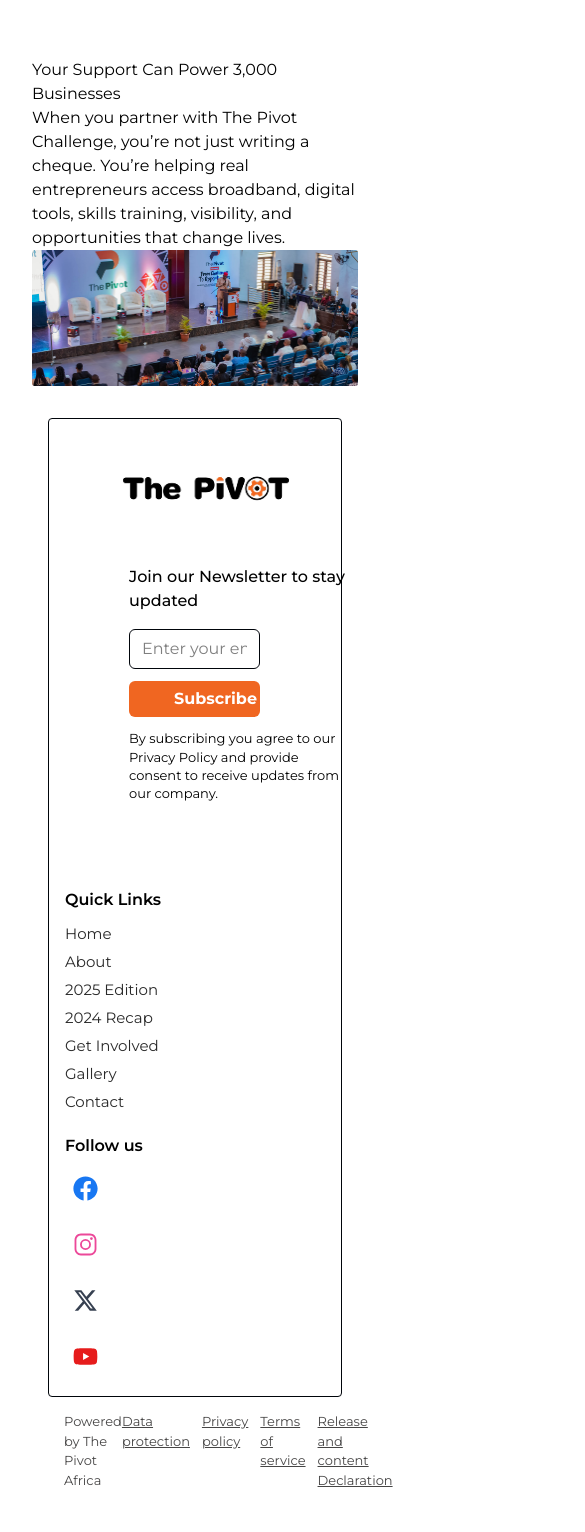
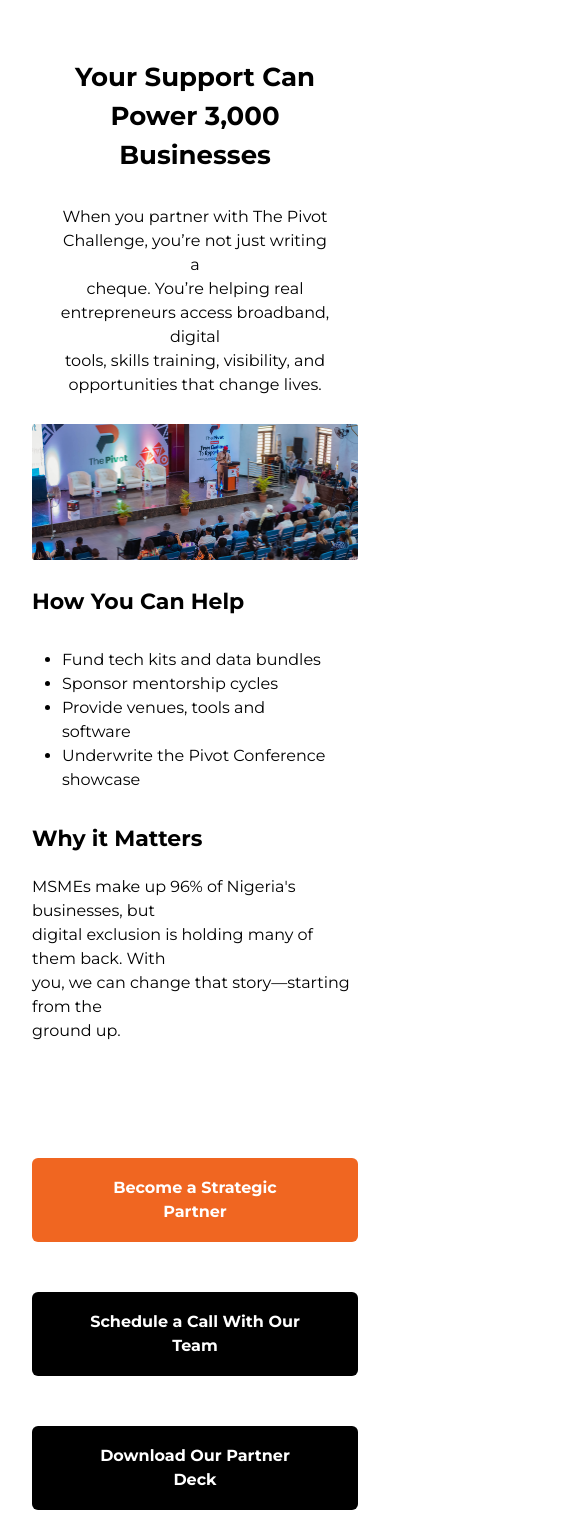
Before and after one commit to pivotweb/Pivot-frontend, a React (Vite) app: page / in a window 390 px wide. Shown: the part 4560-6092 px from the top of the page, 585 px wide, since content can reach past the window. Built offline with nearby package versions, Linux system fonts and the light colour scheme.

Commit message:
feat/Worked on the support part

```diff
--- a/src/components/Footer/Footer.css
+++ b/src/components/Footer/Footer.css
@@ -1,12 +1,15 @@
 .footer-container {
-  padding: 48px 32px;
+  /* padding: 48px 32px; */
   font-family: 'Montserrat', sans-serif;
   background-color: #fff;
+  margin: 0;
+  width: 1279px;
+  /* padding: 0; */
 }
 
 .footer-context {
-  max-width: 1200px;
-  margin: 0 auto;
+  max-width: 1279px;
+  /* margin: 0 auto; */
 }
 
 .sctt1 {
@@ -85,7 +88,7 @@
 }
 
 .Subscribe-button:hover {
-  background-color: #e15b18;
+  background-color: #e89972;
 }
 
 .Subscribe-text {
@@ -158,7 +161,6 @@
   border-radius: 6px;
   text-decoration: none;
   color: white;
-  margin-bottom: 4px;
   transition: opacity 0.2s;
 }
 
@@ -168,29 +170,25 @@
 
 /* Social Media Colors */
 .footer-sct2 a[aria-label="Facebook"] {
-  color: #1877f2;
+  color: #000;
 }
 
 .footer-sct2 a[aria-label="Instagram"] {
-  color: #ec4899;
+  color: #000;
 }
 
 .footer-sct2 a[aria-label="X (Twitter)"] {
-  color: #374151;
+  color: #000;
 }
 
 .footer-sct2 a[aria-label="YouTube"] {
-  color: #e61c1c;
-}
-
-.x {
-    font-size: bold;
+  color: #000;
 }
 
 .Bottom-footer-context {
     display: flex;
     justify-content: space-between;
-    margin: 15px 16px;
+    margin: 15px 0;
 }
 
 .power-text {
@@ -216,11 +214,71 @@
 .wrap a:hover {
     color: #000000;
 }
+/* Large Desktop (1440px and up) */
+@media (min-width: 1440px) {
+  .footer-container {
+    padding: 64px 48px;
+  }
 
-/* Responsive Design */
-@media (max-width: 768px) {
+  .sctt1 {
+    padding: 48px;
+  }
+
+  .footing {
+    gap: 64px;
+  }
+
+  .Email-div {
+    width: 50%;
+  }
+}
+
+/* Desktop (1200px to 1439px) */
+@media (min-width: 1200px) and (max-width: 1439px) {
+  .Email-div {
+    width: 55%;
+  }
+
+  .footing {
+    gap: 56px;
+  }
+}
+
+/* Laptop (992px to 1199px) */
+@media (min-width: 992px) and (max-width: 1199px) {
   .footer-container {
-    padding: 32px 16px;
+    padding: 40px 24px;
+  }
+
+  .sctt1 {
+    padding: 24px;
+  }
+
+  .footing {
+    gap: 40px;
+  }
+
+  .Email-div {
+    width: 65%;
+  }
+
+  .Deyah {
+    margin-left: 32px;
+  }
+
+  .Social-section {
+    gap: 32px;
+  }
+}
+
+/* Tablet (768px to 991px) */
+@media (min-width: 768px) and (max-width: 991px) {
+  .footer-container {
+    padding: 36px 20px;
+  }
+
+  .sctt1 {
+    padding: 20px;
   }
 
   .footing {
@@ -228,26 +286,231 @@
     gap: 32px;
   }
 
+  .Newsletter {
+    gap: 20px;
+  }
+
+  .Email-div {
+    width: 80%;
+  }
+
+  .Deyah {
+    margin-left: 24px;
+  }
+
   .Social-section {
+    flex-direction: row;
+    gap: 40px;
+    margin-top: 0;
+  }
+
+  .Newsletter-header img {
+    max-height: 300px;
+  }
+}
+
+/* Mobile Large (576px to 767px) */
+@media (min-width: 576px) and (max-width: 767px) {
+  .footer-container {
+    padding: 32px 16px;
+  }
+
+  .sctt1 {
+    padding: 16px;
+  }
+
+  .footing {
+    flex-direction: column;
+    gap: 28px;
+  }
+
+  .Email-div {
+    width: 100%;
+    flex-direction: column;
+    gap: 8px;
+  }
+
+  .Subscribe-button {
+    width: 100%;
+    padding: 12px 24px;
+  }
+
+  .Deyah {
+    margin-left: 16px;
+  }
+
+  .Social-section {
+    flex-direction: column;
+    gap: 24px;
+    margin-top: 0;
+  }
+
+  .Newsletter-header img {
+    max-height: 250px;
+  }
+
+  .Bottom-footer-context {
+    flex-direction: column;
+    gap: 12px;
+    text-align: center;
+  }
+
+  .wrap {
+    justify-content: center;
+  }
+}
+
+/* Mobile Small (up to 575px) */
+@media (max-width: 575px) {
+  .footer-container {
+    padding: 24px 12px;
+  }
+
+  .sctt1 {
+    padding: 12px;
+  }
+
+  .footing {
     flex-direction: column;
     gap: 24px;
   }
 
+  .Newsletter {
+    gap: 16px;
+  }
+
   .Email-div {
+    width: 100%;
     flex-direction: column;
+    gap: 8px;
+  }
+
+  .Input-email {
+    padding: 10px 12px;
+    font-size: 14px;
   }
 
   .Subscribe-button {
     width: 100%;
+    padding: 12px 20px;
+    font-size: 14px;
+  }
+
+  .Deyah {
+    margin-left: 8px;
+  }
+
+  .Deyah-heading {
+    font-size: 14px;
+  }
+
+  .Social-section {
+    flex-direction: column;
+    gap: 20px;
+    margin-top: 0;
+  }
+
+  .Quick-text,
+  .follow-heading {
+    font-size: 14px;
+  }
+
+  .De-links {
+    font-size: 14px;
+  }
+
+  .Newsletter-header img {
+    max-height: 200px;
+  }
+
+  .Bottom-footer-context {
+    flex-direction: column;
+    gap: 8px;
+    text-align: center;
+    margin: 12px 8px;
+  }
+
+  .power-text,
+  .wrap {
+    font-size: 12px;
+  }
+
+  .wrap {
+    justify-content: center;
+    flex-wrap: wrap;
+  }
+
+  .footer-sct2 a {
+    width: 36px;
+    height: 36px;
   }
 }
 
-@media (max-width: 480px) {
-  .sctt1 {
-    padding: 16px;
+/* Mobile Extra Small (up to 375px) */
+@media (max-width: 375px) {
+  .footer-container {
+    padding: 20px 8px;
   }
 
-  .Social-section {
-    gap: 16px;
+  .sctt1 {
+    padding: 8px;
+  }
+
+  .Newsletter-header img {
+    max-height: 180px;
+  }
+
+  .Deyah-heading {
+    font-size: 13px;
+  }
+
+  .Subscribe-text {
+    font-size: 12px;
+  }
+
+  .Quick-text,
+  .follow-heading {
+    font-size: 13px;
+  }
+
+  .De-links {
+    font-size: 13px;
+  }
+
+  .footer-sct2 a {
+    width: 32px;
+    height: 32px;
+  }
+
+  .Bottom-footer-context {
+    margin: 8px 4px;
+  }
+
+  .power-text,
+  .wrap {
+    font-size: 11px;
   }
 }
+
+/* Ultra-wide screens (1920px and up) */
+@media (min-width: 1920px) {
+  .footer-container {
+    padding: 80px 64px;
+  }
+
+  .sctt1 {
+    padding: 64px;
+  }
+
+  .footing {
+    gap: 80px;
+  }
+
+  .Email-div {
+    width: 45%;
+  }
+
+  .Newsletter-header img {
+    max-height: 500px;
+  }
+}
--- a/src/components/Support/Support.css
+++ b/src/components/Support/Support.css
@@ -0,0 +1,141 @@
+.Support-container {
+    padding: 32px 16px;
+    background-color: #f8f9fa;
+    font-family:  'Montserrat', sans-serif;
+    margin: 30px 30px;
+}
+
+.support-context {
+     text-align: center;
+    align-items: center;
+}
+
+.support-heading {
+    font-size: 26px;
+    font-weight: bolder;
+    margin-bottom: 30px;
+}
+
+.Support-text {
+    margin: 27px;
+}
+
+.support-context2 {
+    max-width: 1800px;
+    margin: 0 auto;
+    /* padding: 40px; */
+    display: flex;
+    gap: 40px;
+    align-items: flex-start;
+}
+/* Left side container for the two text sections */
+.support-content-left {
+    flex: 2;
+}
+
+.support-left-block {
+    flex: 1;
+    min-width: 250px;
+    max-width: 600px;
+}
+
+.support-heading2 {
+    font-size: 22px;
+    font-weight: bolder;
+    margin-bottom: 20px;
+}
+
+.support-text2 {
+    margin: 30px;
+}
+
+/* Right side: buttons */
+.support-aside-container {
+    flex: 1;
+    max-width: 1000px;
+    margin-top: 50px;
+}
+
+.support-text2 li {
+    list-style: disc;
+    font-size: 16px;
+}
+
+.support-context3-text, .support-context2-text {
+    margin:  25px 0;
+}
+
+.De-text {
+    font-size: 16px;
+    color: #000;
+    margin-bottom: 16px;
+}
+
+.aside-context {
+    display: flex;
+    flex-direction: column;
+    gap: 50px;
+}
+
+
+.myBtn1 {
+    padding: 18px 50px;
+    background-color: #F06621;
+    color: white;
+    width: 100%;
+    border: none;
+    border-radius: 6px;
+    font-size: 16px;
+    font-weight: 700;
+    cursor: pointer;
+    transition: background-color 0.2s;
+}
+
+.myBtn1:hover {
+    background-color: #e89972;
+}
+
+.myBtn1:active {
+    background-color: #ed814b;
+}
+
+.myBtn2 {
+    padding: 18px 50px;
+    background-color: #000;
+    color: white;
+    width: 100%;
+    border: none;
+    border-radius: 6px;
+    font-size: 16px;
+    font-weight: 700;
+    cursor: pointer;
+    transition: background-color 0.2s;
+}
+
+.myBtn2:hover {
+    background-color: #1f1616;
+}
+
+.myBtn2:hover {
+    background-color: #211414;
+}
+
+
+
+/* Responsive adjustments */
+@media (max-width: 768px) {
+    .support-context2 {
+        flex-direction: column;
+        align-items: center;
+    }
+
+    .support-left-block, .support-aside-container {
+        width: 100%;
+        max-width: 100%;
+    }
+
+    .aside-context {
+        flex-direction: column;
+        align-items: stretch;
+    }
+}
--- a/src/components/Support/Support.tsx
+++ b/src/components/Support/Support.tsx
@@ -5,15 +5,45 @@ import './Support.css'
 
 const Support = () => {
   return (
-    <div support->
-        <div>
-            <h1>Your Support Can Power 3,000  <br /> Businesses</h1>
-            <p>When you partner with The Pivot Challenge, you’re not just writing a <br /> cheque. You’re helping real entrepreneurs access broadband, digital <br /> tools, skills training, visibility, and opportunities that change lives.</p>
+    <div className="support-container">
+        <div className='support-context'>
+            <h1 className='support-heading'>Your Support Can Power 3,000  <br /> Businesses</h1>
+            <p className='Support-text'>When you partner with The Pivot Challenge, you’re not just writing a <br /> cheque. You’re helping real entrepreneurs access broadband, digital <br /> tools, skills training, visibility, and opportunities that change lives.</p>
         </div>
 
         <div>
             <img src={Pconference} alt="Pivot conference" />
         </div>
+
+        <div className='support-context2'>
+        <div className='support-content-left'>
+            <div className='support-context2-text'>
+                <h1 className='support-heading2'>How You Can Help</h1>
+                <div className='support-text2'>
+                    <ul>
+                        <li>Fund tech kits and data bundles</li>
+                        <li>Sponsor mentorship cycles</li>
+                        <li>Provide venues, tools and software</li>
+                        <li>Underwrite the Pivot Conference showcase</li>
+                    </ul>
+                </div>
+            </div>
+
+            <div className='support-context3-text'>
+                <h1 className='support-heading2'>Why it Matters</h1>
+                <p className='De-text'>MSMEs make up 96% of Nigeria's businesses, but <br /> digital exclusion is holding many of them back. With <br /> you, we can change that story—starting from the <br /> ground up.</p>
+            </div>
+        </div>
+
+        <aside className='support-aside-container'>
+            <div className='aside-context'>
+                <button className='myBtn1'>Become a Strategic Partner</button>
+                <button className='myBtn2'>Schedule a Call With Our Team</button>
+                <button className='myBtn2'>Download Our Partner Deck</button>
+            </div>
+        </aside>
+    </div>
+
     </div>
   )
 }
```
